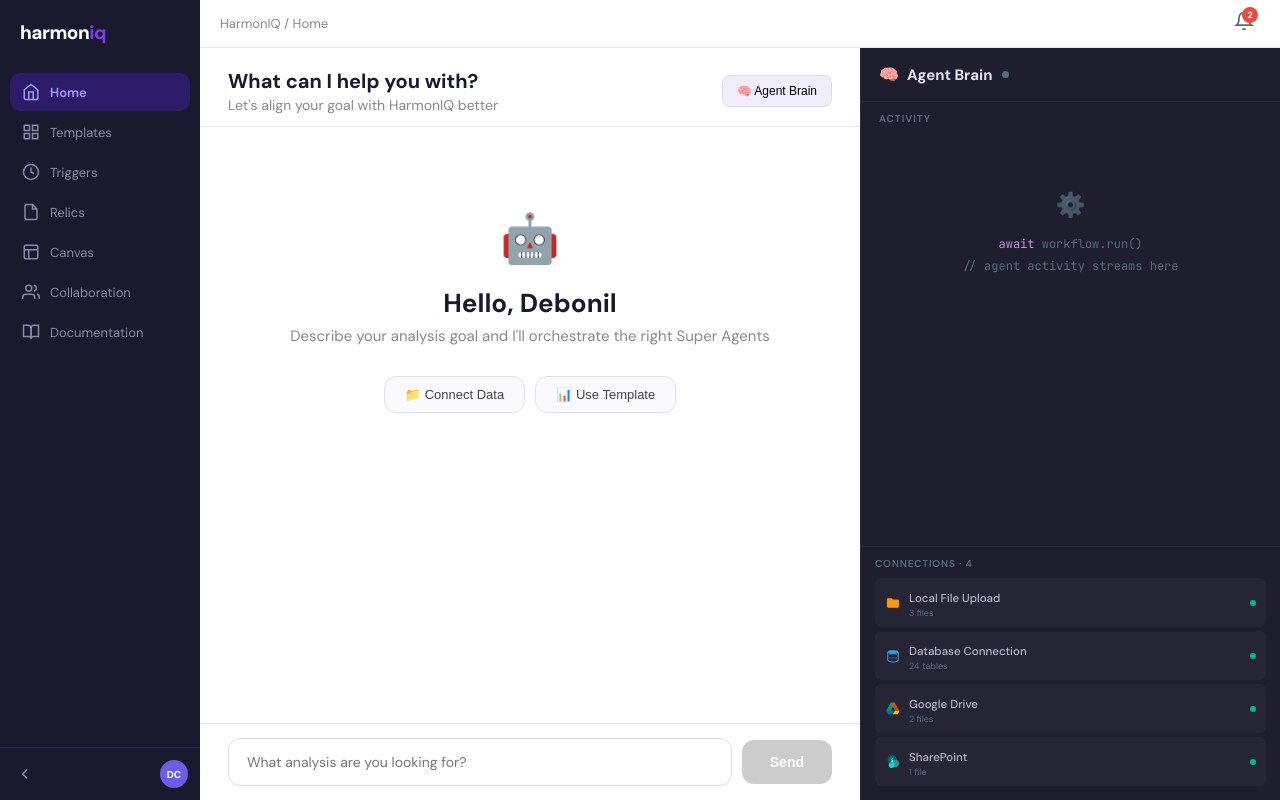
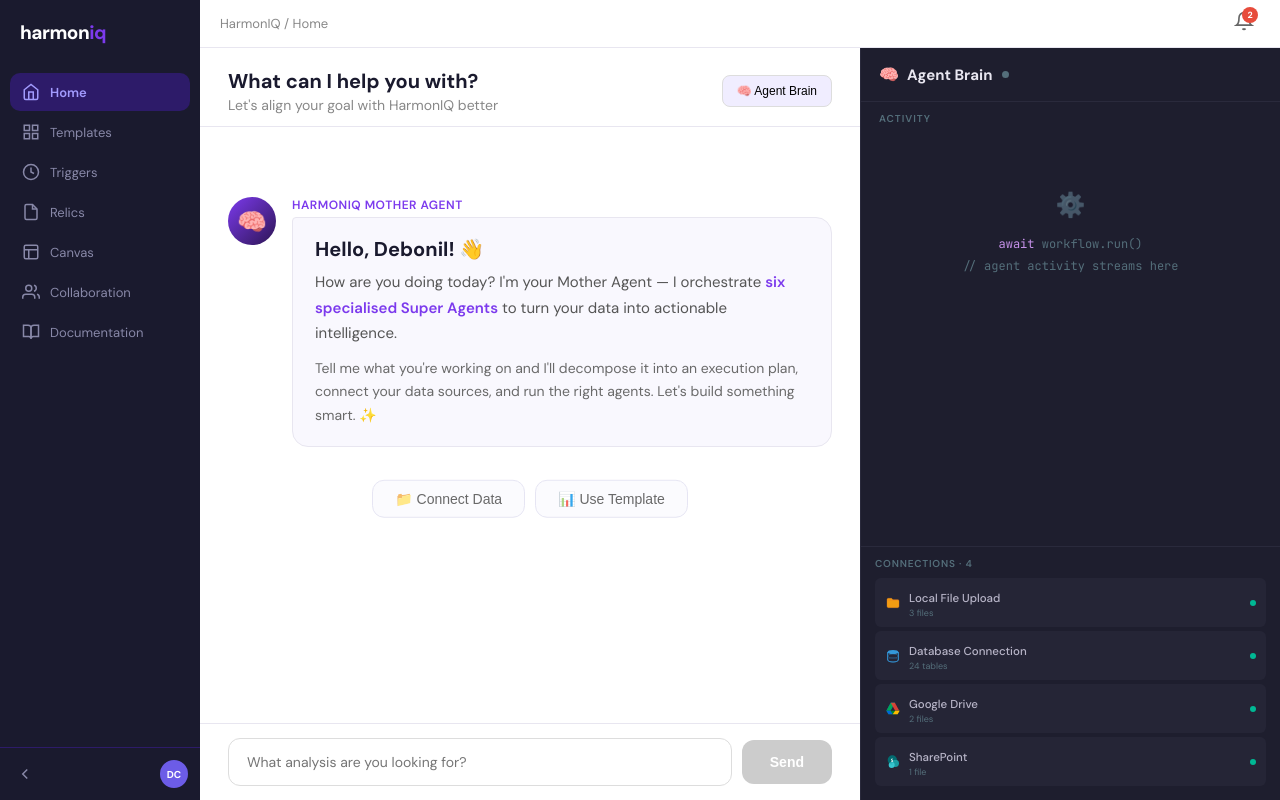
Before and after one commit to ariascience/harmoniq-demo, a React (Vite) app: page / in a window 1280 px wide. Both pictures are taken after a click on the button "Continue with Microsoft". Built offline with nearby package versions, Linux system fonts and the light colour scheme.

Commit message:
Update greeting to conversational Mother Agent style
The home screen now shows a chat-bubble style greeting from the Mother Agent,
introducing itself conversationally before asking the user for their analysis goal.

```diff
--- a/src/App.jsx
+++ b/src/App.jsx
@@ -1873,16 +1873,31 @@ export default function HarmonIQApp() {
 
         <div ref={mainContentRef} style={{ flex: 1, overflowY: "auto", padding: "20px 28px" }}>
           {!workflowCreated ? (
-            <div style={{ maxWidth: 640, margin: "60px auto", textAlign: "center" }}>
-              <div style={{ fontSize: 48, marginBottom: 16 }}>🤖</div>
-              <div style={{ fontSize: 26, fontWeight: 700, color: "#1A1A2E", marginBottom: 6 }}>Hello, Debonil</div>
-              <div style={{ fontSize: 15, color: "#888", marginBottom: 30 }}>Describe your analysis goal and I'll orchestrate the right Super Agents</div>
-              <div style={{ display: "flex", gap: 10, justifyContent: "center", flexWrap: "wrap", marginBottom: 40 }}>
+            <div style={{ maxWidth: 680, margin: "50px auto", textAlign: "left" }}>
+              {/* Mother Agent greeting — conversational */}
+              <div style={{ display: "flex", alignItems: "flex-start", gap: 16, marginBottom: 32 }}>
+                <div style={{ width: 48, height: 48, borderRadius: "50%", background: "linear-gradient(135deg, #7C3AED, #2D1554)", display: "flex", alignItems: "center", justifyContent: "center", fontSize: 24, flexShrink: 0 }}>🧠</div>
+                <div style={{ flex: 1 }}>
+                  <div style={{ fontSize: 12, fontWeight: 600, color: "#7C3AED", marginBottom: 4, textTransform: "uppercase", letterSpacing: "0.5px" }}>HarmonIQ Mother Agent</div>
+                  <div style={{ background: "#F9F8FE", borderRadius: "4px 16px 16px 16px", padding: "18px 22px", border: "1px solid #E8E6F0" }}>
+                    <div style={{ fontSize: 20, fontWeight: 700, color: "#1A1A2E", marginBottom: 8, animation: "fadeIn 0.5s ease" }}>Hello, Debonil! 👋</div>
+                    <div style={{ fontSize: 15, color: "#555", lineHeight: 1.7, animation: "fadeIn 0.5s ease 0.15s both" }}>
+                      How are you doing today? I'm your Mother Agent — I orchestrate <span style={{ color: "#7C3AED", fontWeight: 600 }}>six specialised Super Agents</span> to turn your data into actionable intelligence.
+                    </div>
+                    <div style={{ fontSize: 14, color: "#666", lineHeight: 1.7, marginTop: 10, animation: "fadeIn 0.5s ease 0.3s both" }}>
+                      Tell me what you're working on and I'll decompose it into an execution plan, connect your data sources, and run the right agents. Let's build something smart. ✨
+                    </div>
+                  </div>
+                </div>
+              </div>
+
+              {/* Quick action chips */}
+              <div style={{ display: "flex", gap: 10, justifyContent: "center", flexWrap: "wrap", marginBottom: 40, animation: "fadeIn 0.5s ease 0.45s both" }}>
                 {[
                   { icon: "📁", label: "Connect Data", onClick: () => setShowConnectData(true) },
                   { icon: "📊", label: "Use Template", onClick: () => setPage("templates") },
                 ].map(b => (
-                  <button key={b.label} onClick={b.onClick} style={{ padding: "10px 20px", borderRadius: 12, border: "1px solid #E0DFF0", background: "#FAFAFE", fontSize: 13, cursor: "pointer", display: "flex", alignItems: "center", gap: 6, fontWeight: 500, color: "#444", transition: "all 0.2s" }} onMouseEnter={e => e.target.style.background = "#F0EDFF"} onMouseLeave={e => e.target.style.background = "#FAFAFE"}>
+                  <button key={b.label} onClick={b.onClick} style={{ padding: "10px 22px", borderRadius: 12, border: "1px solid #E0DFF0", background: "#FAFAFE", fontSize: 14, cursor: "pointer", display: "flex", alignItems: "center", gap: 6, fontWeight: 500, color: "#444", transition: "all 0.2s" }} onMouseEnter={e => e.target.style.background = "#F0EDFF"} onMouseLeave={e => e.target.style.background = "#FAFAFE"}>
                     {b.icon} {b.label}
                   </button>
                 ))}
```
